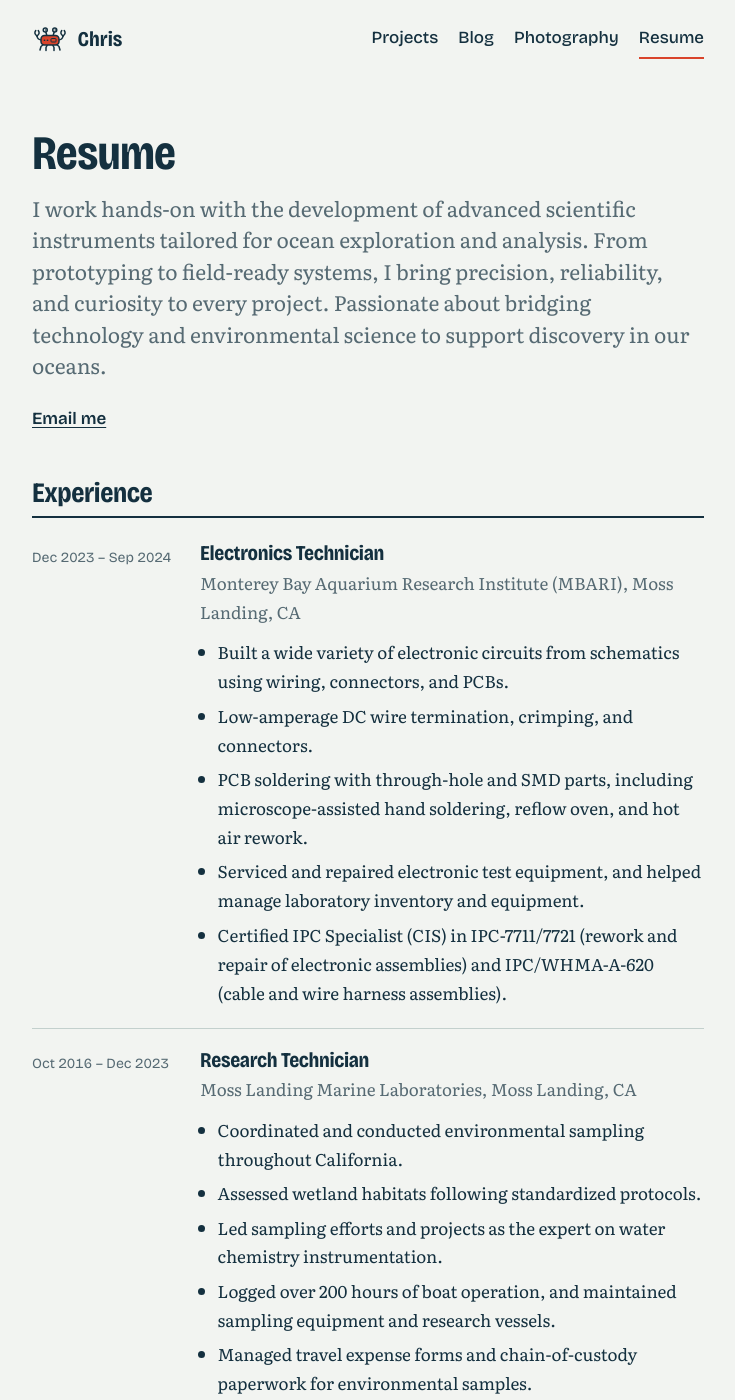
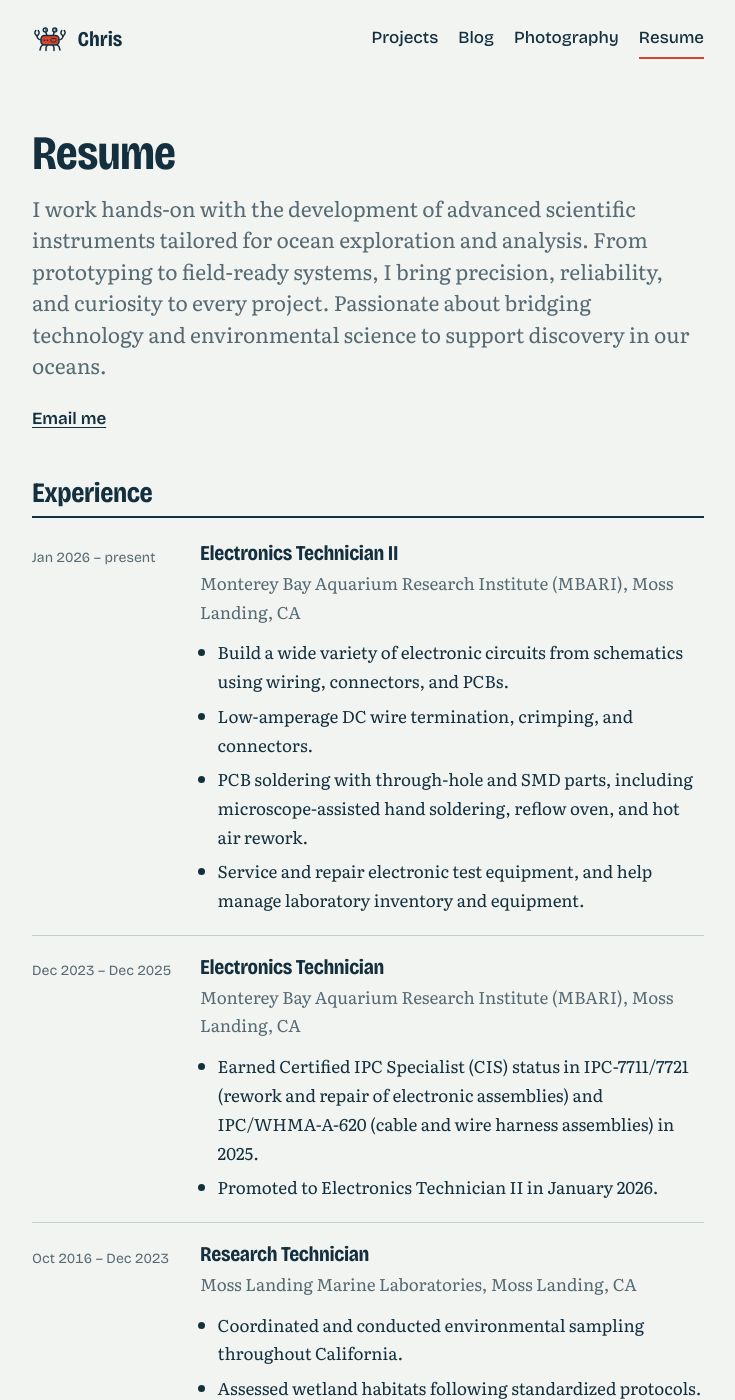
Before and after one commit to RobotCrabLab/Homepage, a Jekyll site: the page built from resume.html, in a window 1280 px wide and 1400 px high. Shown: the whole window, without its empty margins (272-1007 px from the left). Built offline with Jekyll 4.4.1, drawn with Linux system fonts in a browser that asks for light colours.

Commit message:
Add current Electronics Technician II role at MBARI
Co-Authored-By: Claude Opus 5.5 <noreply@anthropic.com>
Claude-Session: https://claude.ai/code/session_01MMDVxXAekaRt7NRydvis2Y

```diff
--- a/_data/resume.yml
+++ b/_data/resume.yml
@@ -12,16 +12,23 @@ summary: >-
 pdf: ""
 
 experience:
+  - role: Electronics Technician II
+    org: Monterey Bay Aquarium Research Institute (MBARI)
+    place: Moss Landing, CA
+    dates: Jan 2026 – present
+    points:
+      - Build a wide variety of electronic circuits from schematics using wiring, connectors, and PCBs.
+      - Low-amperage DC wire termination, crimping, and connectors.
+      - PCB soldering with through-hole and SMD parts, including microscope-assisted hand soldering, reflow oven, and hot air rework.
+      - Service and repair electronic test equipment, and help manage laboratory inventory and equipment.
+
   - role: Electronics Technician
     org: Monterey Bay Aquarium Research Institute (MBARI)
     place: Moss Landing, CA
-    dates: Dec 2023 – Sep 2024
+    dates: Dec 2023 – Dec 2025
     points:
-      - Built a wide variety of electronic circuits from schematics using wiring, connectors, and PCBs.
-      - Low-amperage DC wire termination, crimping, and connectors.
-      - PCB soldering with through-hole and SMD parts, including microscope-assisted hand soldering, reflow oven, and hot air rework.
-      - Serviced and repaired electronic test equipment, and helped manage laboratory inventory and equipment.
-      - Certified IPC Specialist (CIS) in IPC-7711/7721 (rework and repair of electronic assemblies) and IPC/WHMA-A-620 (cable and wire harness assemblies).
+      - Earned Certified IPC Specialist (CIS) status in IPC-7711/7721 (rework and repair of electronic assemblies) and IPC/WHMA-A-620 (cable and wire harness assemblies) in 2025.
+      - Promoted to Electronics Technician II in January 2026.
 
   - role: Research Technician
     org: Moss Landing Marine Laboratories
```
